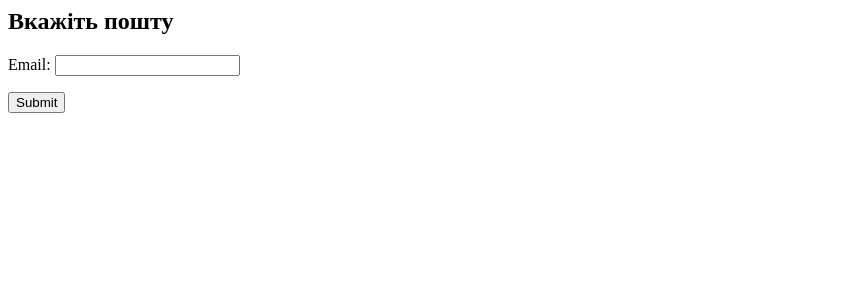
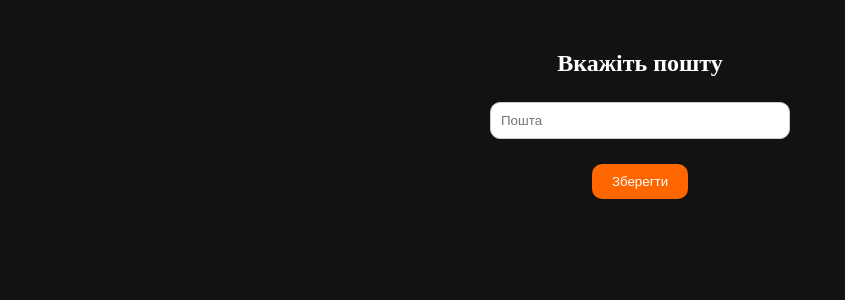
Before and after one commit to VolodymyrPysklynets/gym_site, a Django app: page /users/password_reset/ in a window 1280 px wide. Shown: the top 300 px of the page, without its empty margins (0-845 px from the left). Run offline with Django 5.2, Linux system fonts and the light colour scheme.

Commit message:
reset pages design

```diff
--- a/myproject/users/static/users/style.css
+++ b/myproject/users/static/users/style.css
@@ -67,6 +67,23 @@ a.login {
 
 a.login:hover {
     color:#bf530a;
+}
+
+/* Change Password */
+
+.center h2, .center {
+    text-align: center;
+    margin-top: 50px;
+}
+
+.center a {
+    color:#ff6600;
+    text-decoration: none;
+}
+
+.email {
+    text-align: center;
+    margin: 25px;
 }
 
 /* Account */
--- a/myproject/users/templates/users/password_reset_form.html
+++ b/myproject/users/templates/users/password_reset_form.html
@@ -1,6 +1,17 @@
-<h2>Вкажіть пошту</h2>
+{% load static %}
+<link rel="stylesheet" href="{% static 'users/style.css' %}">
+
+<div class="center">
+    <h2>Вкажіть пошту</h2>
+</div>
+
 <form method="post">
     {% csrf_token %}
-    {{ form.as_p }}
-    <button type="submit">Submit</button>
+    {% comment %} {{ form.as_p }} {% endcomment %}
+    <div class="email">
+        <input type="email" name="email" placeholder="Пошта" required>
+    </div>
+    <div class="button-container">
+        <button type="submit">Зберегти</button>
+    </div>
 </form>
```
Also changed, not shown: myproject/users/templates/users/password_reset_complete.html (+8 -3 lines), myproject/users/templates/users/password_reset_confirm.html (+23 -6 lines), myproject/users/templates/users/password_reset_done.html (+7 -4 lines), myproject/db.sqlite3.
